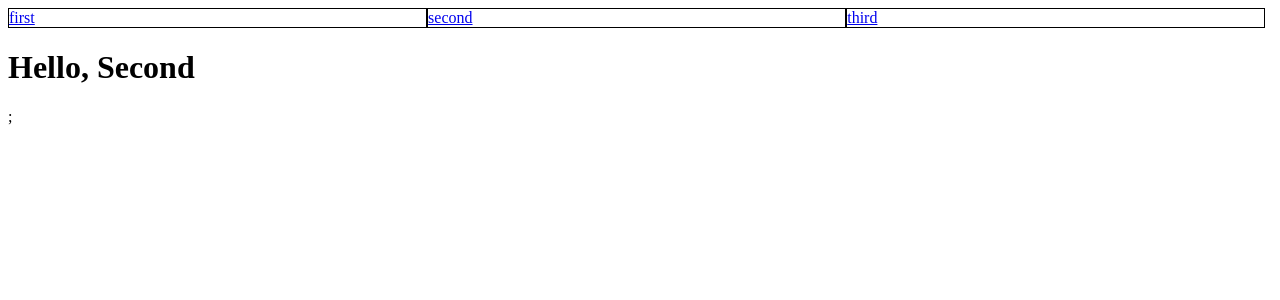
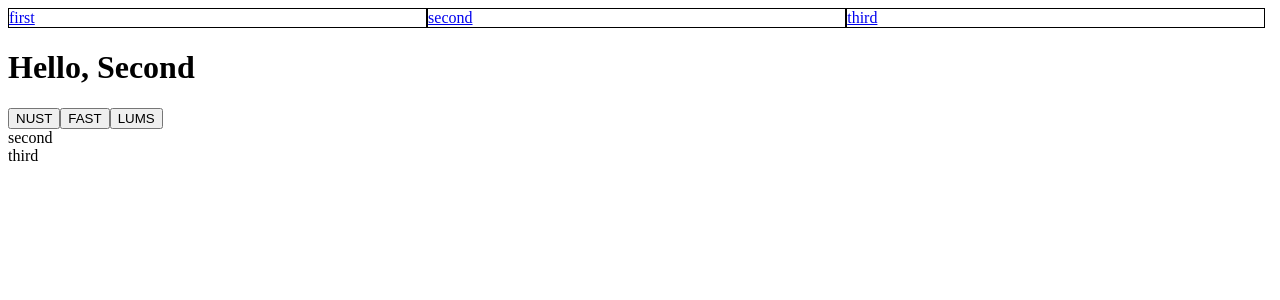
Before and after one commit to tahamazari/ts-boilerplate, a React app: page /second in a window 1280 px wide. Shown: the top 300 px of the page. Built offline with nearby package versions, Linux system fonts and the light colour scheme.

Commit message:
[ReduxTS] initial state bugs fixed

```diff
--- /dev/null
+++ b/src/actions/Second/index.ts
@@ -0,0 +1,14 @@
+import { Dispatch } from "redux";
+
+//core components
+import * as Interfaces from "./interfaces";
+import { ActionTypes } from "../constants";
+
+export const setSecond = (data: string) => {
+    return (dispatch: Dispatch) => {
+        dispatch<Interfaces.setSecondAction>({
+            type: ActionTypes.setSecond,
+            payload: data
+        })
+    }
+}
--- /dev/null
+++ b/src/actions/Second/interfaces.ts
@@ -0,0 +1,11 @@
+import { ActionTypes } from "../constants";
+
+export interface setSecondAction {
+    type: ActionTypes.setSecond;
+    payload: string
+}
+
+export interface SystemState {
+    second: string;
+    third: string;
+}
--- a/src/actions/constants.ts
+++ b/src/actions/constants.ts
@@ -1,4 +1,6 @@
 export enum ActionTypes {
     //first enums
-    fetchTodos
+    fetchTodos,
+    //second enums,
+    setSecond
 }
--- a/src/actions/index.ts
+++ b/src/actions/index.ts
@@ -1,5 +1,7 @@
 import * as FirstActions from "./First";
+import * as SecondActions from "./Second"
 
 export const ActionCreators = Object.assign({},
-    FirstActions
+    FirstActions,
+    SecondActions
 );
--- a/src/components/Header/index.tsx
+++ b/src/components/Header/index.tsx
@@ -20,9 +20,9 @@ export default class Header extends React.Component<IProps, IState> {
         return(
             <div className="header-container">
                 {
-                    this.state.urls.map((item, i) => (
-                        <div className="header-items">
-                            <Link to={`/${item}`} key={i}>{item}</Link>
+                    this.state.urls.map((item, index) => (
+                        <div className="header-items" key={index}>
+                            <Link to={`/${item}`}>{item}</Link>
                         </div>
                     ))
                 }
--- a/src/components/Pages/Second.tsx
+++ b/src/components/Pages/Second.tsx
@@ -2,23 +2,45 @@ import * as React from "react"
 
 //core components
 import Header from "../Header"
+import * as SecondInterfaces from "../../actions/Second/interfaces"
 
 interface SecondProps {
-    todos: []
+    todos: [];
+    second: SecondInterfaces.SystemState;
+    setSecond: Function;
+}
+
+interface SecondState {
+    // setUniversity: Function
 }
 
 
-class Second extends React.Component<SecondProps> {
+class Second extends React.Component<SecondProps, SecondState> {
 
     componentDidMount(){
         console.log(this.props.todos)
+        console.log(this.props.second["second"])
+    }
+
+    setUniversity = (event: React.MouseEvent<HTMLButtonElement>) => {
+        let value: string = event.currentTarget.value
+        this.props.setSecond(value)
     }
 
     render(){
         return(
             <React.Fragment>
                 <Header />
-                <h1>Hello, Second</h1>;
+                <h1>Hello, Second</h1>
+                <button value="nust" onClick={this.setUniversity}>NUST</button>
+                <button value="fast" onClick={this.setUniversity}>FAST</button>
+                <button value="lums" onClick={this.setUniversity}>LUMS</button>
+                <div>
+                    {this.props.second.second}
+                </div>
+                <div>
+                    {this.props.second.third}
+                </div>
             </React.Fragment>
         )
     }
--- a/src/containers/Second/index.ts
+++ b/src/containers/Second/index.ts
@@ -6,7 +6,8 @@ import Second from "../../components/Pages/Second";
 
 const mapStateToProps = (state: StoreState) => {
     return {
-        todos: state.todos
+        todos: state.todos,
+        second: state.second
     };
 };
 
--- /dev/null
+++ b/src/reducers/Second.ts
@@ -0,0 +1,22 @@
+import * as Interfaces from "../actions/Second/interfaces";
+import { ActionTypes } from "../actions/constants";
+import { SystemState } from "../actions/Second/interfaces";
+
+let initialState: SystemState = {
+    second: "second",
+    third: "third"
+}
+
+export const SecondReducer = (state = initialState, action:any) => {
+    switch (action.type) {
+        case ActionTypes.setSecond:
+            return {
+                ...state,
+                second: action.payload
+            }
+        default:
+            return state
+    }
+}
+
+//give deafult value to state for initialization
--- a/src/reducers/index.ts
+++ b/src/reducers/index.ts
@@ -2,12 +2,16 @@ import { combineReducers } from "redux";
 
 // core components
 import { FirstReducer } from "./First";
+import { SecondReducer } from "./Second";
 import * as FirstInerfaces from "../actions/First/interfaces";
+import * as SecondInterfaces from "../actions/Second/interfaces";
 
 export interface StoreState {
-    todos: FirstInerfaces.Todos[]
+    todos: FirstInerfaces.Todos[],
+    second: SecondInterfaces.SystemState
 }
 
 export const reducers = combineReducers<StoreState>({
-    todos: FirstReducer
+    todos: FirstReducer,
+    second: SecondReducer
 })
```
